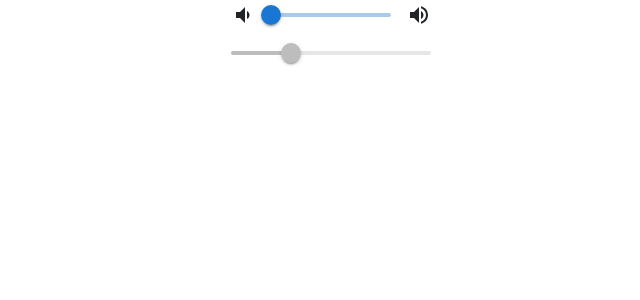
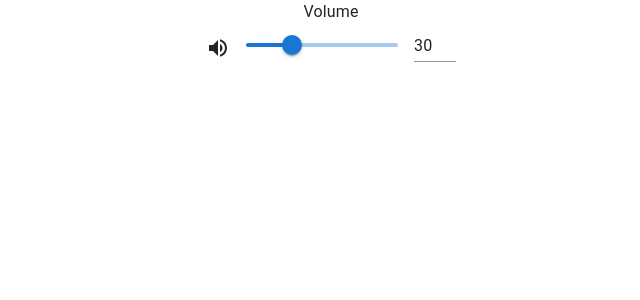
Before and after one commit to sinhasudhanshu/My-React-App, a React (Create React App) app: page / in a window 1280 px wide. Shown: the top 300 px of the page, without its empty margins (309-949 px from the left). Built offline with nearby package versions, Linux system fonts and the light colour scheme.

Commit message:
Slider button input feild
volume slider button

```diff
--- a/src/App.js
+++ b/src/App.js
@@ -8,7 +8,8 @@
 //import SelectButton from './components/SelectButton';
 //import SelectButtons from './components/SelectButtons';
 //import MultipleSelectNative from './components/MultipleSelectNative';
-import SliderButton from './components/SliderButton';
+//import SliderButton from './components/SliderButton';
+import SliderVolumeButton from './components/SliderVolumeButton';
 //import MyButtons from './components/MyButtons';
 //import MyButtonsGroup from './components/MyButtonsGroup';
 
@@ -18,7 +19,7 @@
 
         <center>
 
-       <SliderButton/>
+       <SliderVolumeButton/>
 
         </center>
 
--- /dev/null
+++ b/src/components/SliderVolumeButton.js
@@ -0,0 +1,70 @@
+import * as React from 'react';
+import { styled } from '@mui/material/styles';
+import Box from '@mui/material/Box';
+import Grid from '@mui/material/Grid';
+import Typography from '@mui/material/Typography';
+import Slider from '@mui/material/Slider';
+import MuiInput from '@mui/material/Input';
+import VolumeUp from '@mui/icons-material/VolumeUp';
+
+const Input = styled(MuiInput)`
+  width: 42px;
+`;
+
+function SliderVolumeButton() {
+  const [value, setValue] = React.useState(
+    30,
+  );
+
+  const handleSliderChange = (event) => {
+    setValue( Number(event.target.value));
+  };
+
+  const handleInputChange = (event) => {
+    setValue(event.target.value === '' ? '' : Number(event.target.value));
+  };
+
+  const handleBlur = () => {
+    if (value < 0) {
+      setValue(0);
+    } else if (value > 100) {
+      setValue(100);
+    }
+  };
+
+  return (
+    <Box sx={{ width: 250 }}>
+      <Typography id="input-slider" gutterBottom>
+        Volume
+      </Typography>
+      <Grid container spacing={2} alignItems="center">
+        <Grid item>
+          <VolumeUp />
+        </Grid>
+        <Grid item xs>
+          <Slider
+            value={typeof value === 'number' ? value : 0}
+            onChange={handleSliderChange}
+            aria-labelledby="input-slider"
+          />
+        </Grid>
+        <Grid item>
+          <Input
+            value={value}
+            size="small"
+            onChange={handleInputChange}
+            onBlur={handleBlur}
+            inputProps={{
+              step: 10,
+              min: 0,
+              max: 100,
+              type: 'number',
+              'aria-labelledby': 'input-slider',
+            }}
+          />
+        </Grid>
+      </Grid>
+    </Box>
+  );
+}
+export default SliderVolumeButton;
```
